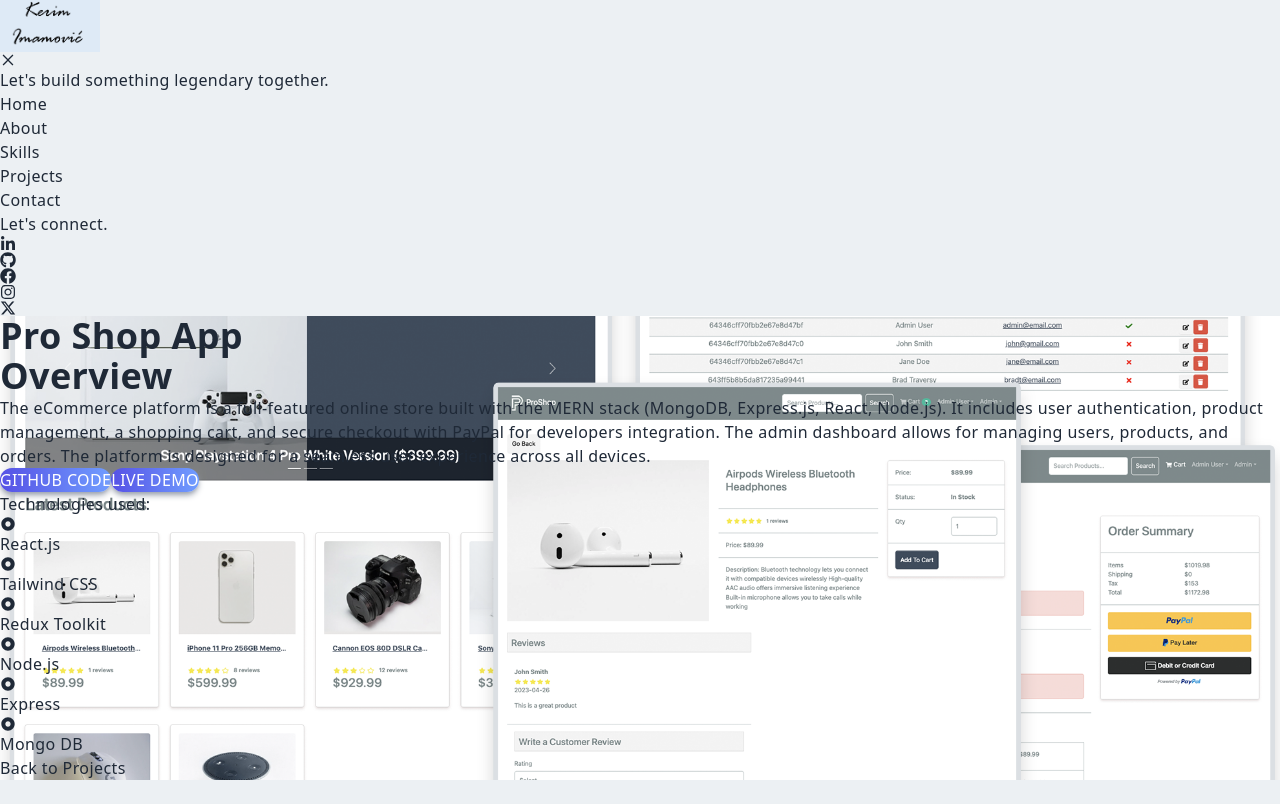
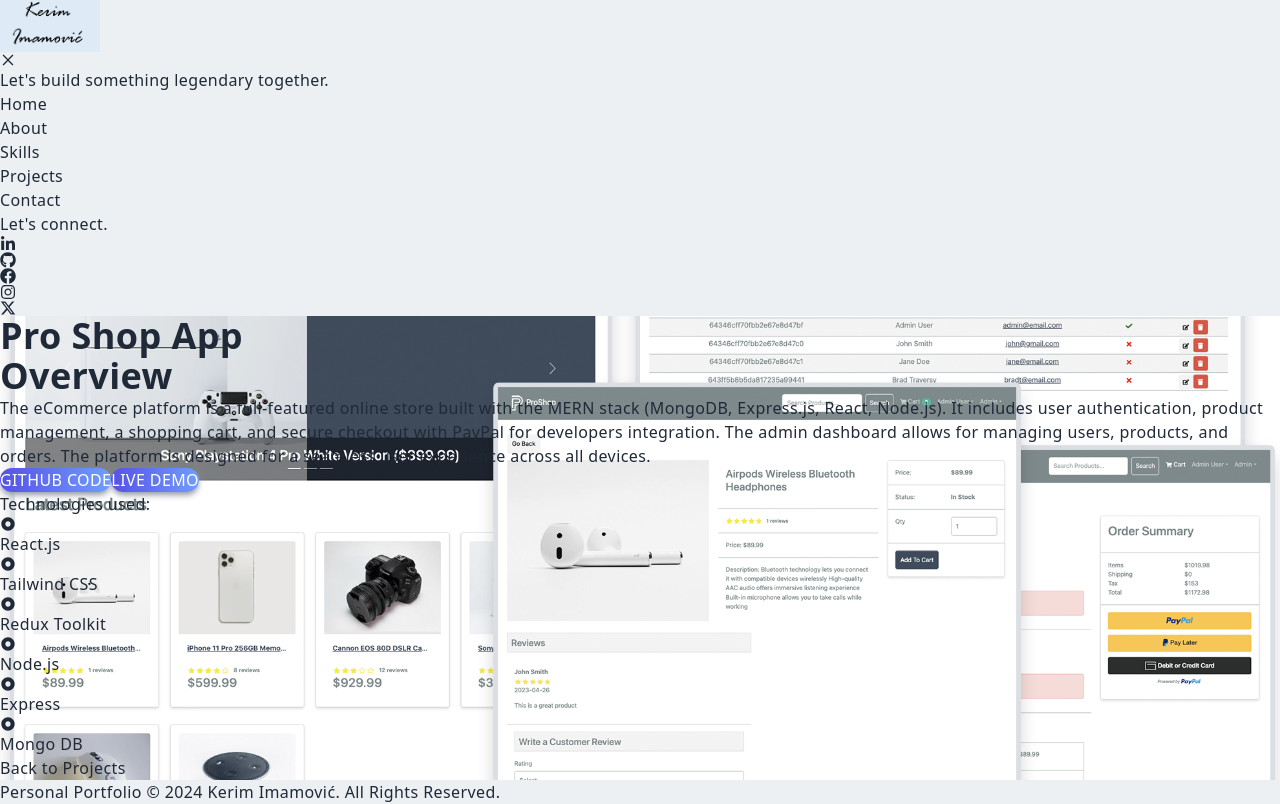
Before and after one commit to kimamovic21/personal-portfolio, a React (Vite) app: page /projects/pro-shop in a window 1280 px wide. Shown: the part 773-1577 px from the top of the page. Before the commit the page ends 1553 px from the top, so only its background shows below. Built offline with nearby package versions, Linux system fonts and the light colour scheme.

Commit message:
dodana komponenta Footer
-u komponentu App.jsx dodana komponenta Footer
-manja izmjena u komponenti Contact.jsx

```diff
--- a/src/App.jsx
+++ b/src/App.jsx
@@ -8,6 +8,7 @@
 import PropertyPulse from "./components/PropertyPulse"
 import ProShop from "./components/ProShop"
 import Contact from "./components/Contact"
+import Footer from "./components/Footer"
 
 const App = () => {
   return (
@@ -22,6 +23,7 @@
         <Route path="/projects/property-pulse" element={<PropertyPulse />} />
         <Route path="/contact" element={<Contact />} />
       </Routes>
+      <Footer />
     </div>
   )
 }
--- a/src/components/Contact.jsx
+++ b/src/components/Contact.jsx
@@ -10,7 +10,7 @@
 
 const Contact = () => {
   return (
-    <div id='contact' className='w-full lg:h-screen'>
+    <div id='contact' className='w-full'>
 
         <div className='max-w-[1240px] mx-auto px-2 py-16 w-full'>
 
--- /dev/null
+++ b/src/components/Footer.jsx
@@ -0,0 +1,9 @@
+const Footer = () => {
+   return (
+    <div className="flex justify-center bg-[#1b1a1a] h-20 text-white py-4">
+        <p className="mt-2">Personal Portfolio &copy; 2024 Kerim Imamović. All Rights Reserved.</p>
+    </div>
+   );
+}
+
+export default Footer;
```
